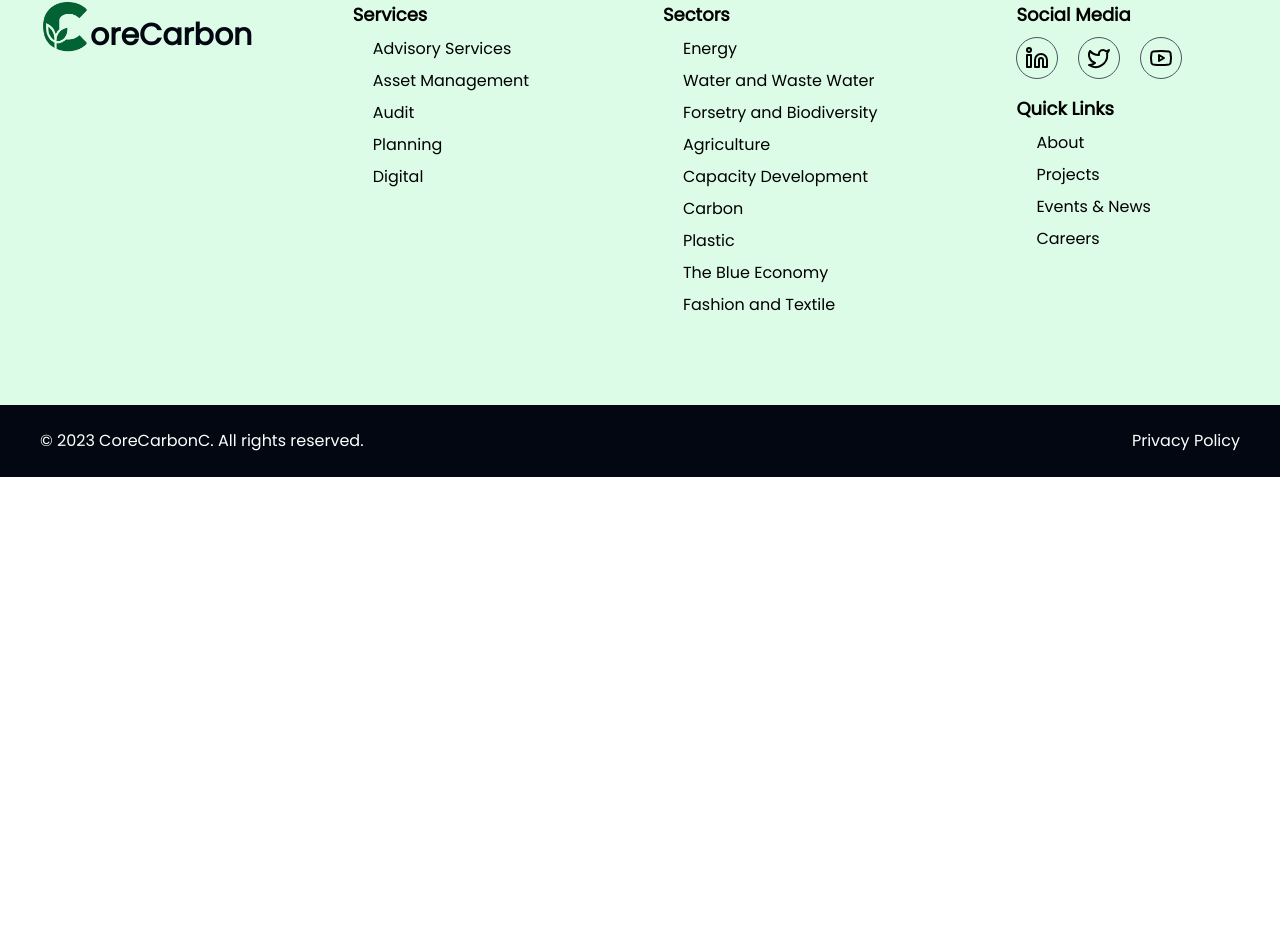
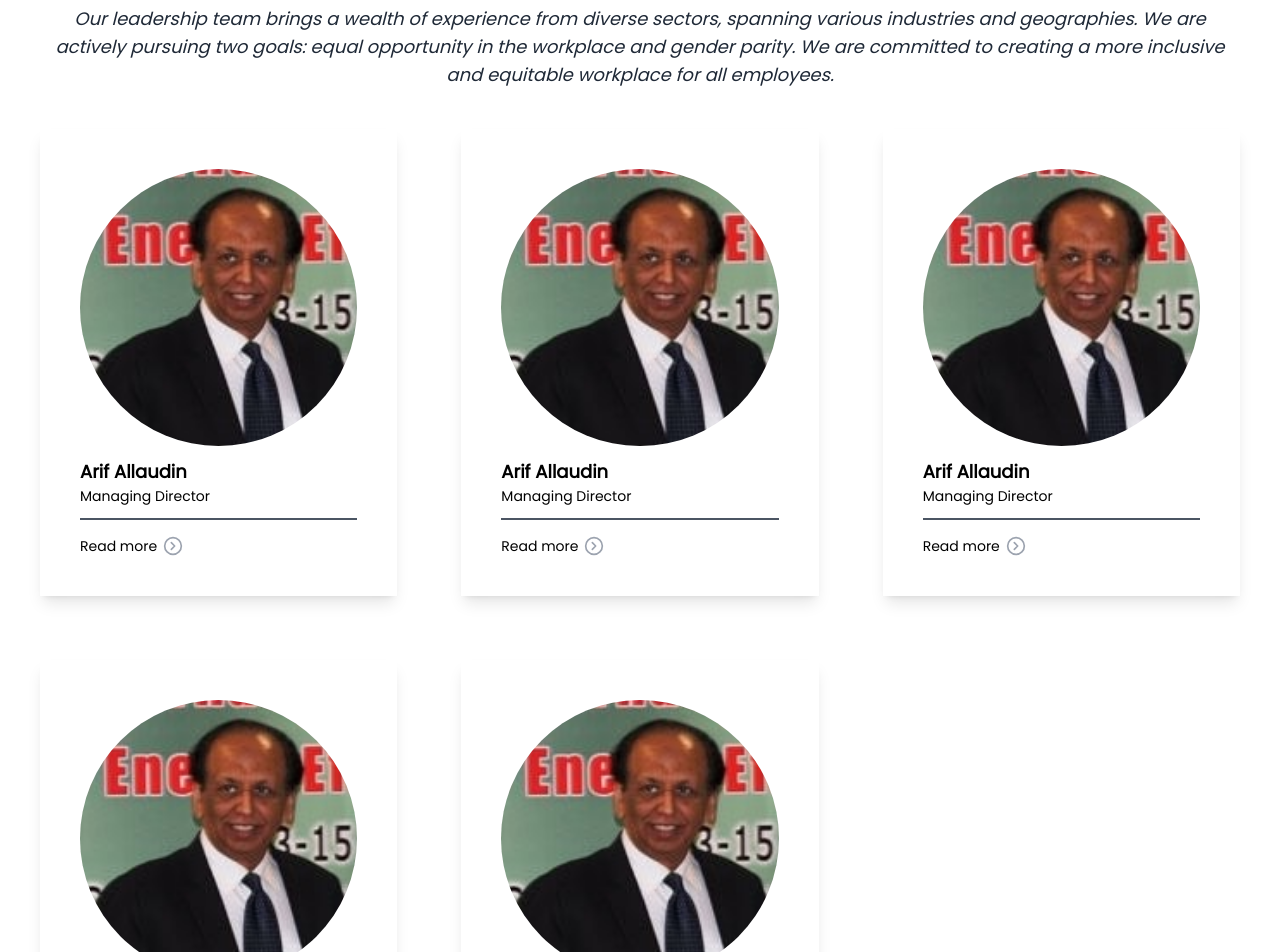
Before and after one commit to saadbutt27/core-carbon, a Next.js app: page /about in a window 1280 px wide. Shown: the part 1598-2550 px from the top of the page. Before the commit the page ends 2075 px from the top, so only its background shows below. Built offline with nearby package versions, Linux system fonts and the light colour scheme.

Commit message:
teams section added

```diff
--- /dev/null
+++ b/src/app/about/components/ProfileCard.tsx
@@ -0,0 +1,38 @@
+import React from "react";
+import Image from "next/image";
+import { type StaticImageData } from "next/image";
+import Link from "next/link";
+import { ChevronRightCircleIcon } from "lucide-react";
+
+export default function ProfileCard({
+  imageSrc,
+  title,
+  text,
+}: {
+  imageSrc: StaticImageData;
+  title: string;
+  text?: string;
+}) {
+  return (
+    <div className="group flex flex-col gap-y-4 p-7 sm:p-10 shadow-lg duration-300">
+      <div className="border-b-2 border-b-gray-600">
+        <Image
+          src={imageSrc.src}
+          alt={title}
+          width={350}
+          height={350}
+          className="mx-auto group-hover:scale-105 duration-300 rounded-full"
+        />
+        <h3 className="text-lg font-semibold  mt-3">{title}</h3>
+        {text && <p className=" text-sm mb-3">{text}</p>}
+      </div>
+      <Link
+        href={""}
+        className="flex items-center justify-start gap-x-1.5 text-sm group-hover:text-[#009f7f] duration-300"
+      >
+        Read more{" "}
+        <ChevronRightCircleIcon className="group-hover:translate-x-1 group-hover:text-[#009f7f] duration-300 w-5 h-5 text-gray-400" />
+      </Link>
+    </div>
+  );
+}
--- /dev/null
+++ b/src/app/about/components/Team.tsx
@@ -0,0 +1,47 @@
+import React from "react";
+import ProfileCard from "./ProfileCard";
+import Member1 from "public/images/team/arif_sir.jpg";
+
+export default function Team() {
+  return (
+    <section className="px-10">
+      <h1 className="text-4xl sm:text-5xl md:text-7xl text-center mb-3">
+        Our Team
+      </h1>
+      <p className="text-base md:text-lg text-gray-800 text-center mb-10 italic">
+        Our leadership team brings a wealth of experience from diverse sectors,
+        spanning various industries and geographies. We are actively pursuing
+        two goals: equal opportunity in the workplace and gender parity. We are
+        committed to creating a more inclusive and equitable workplace for all
+        employees.
+      </p>
+      <div className="grid grid-cols-1 sm:grid-cols-2 lg:grid-cols-3 gap-16">
+        <ProfileCard
+          imageSrc={Member1}
+          title="Arif Allaudin"
+          text="Managing Director"
+        />
+        <ProfileCard
+          imageSrc={Member1}
+          title="Arif Allaudin"
+          text="Managing Director"
+        />
+        <ProfileCard
+          imageSrc={Member1}
+          title="Arif Allaudin"
+          text="Managing Director"
+        />
+        <ProfileCard
+          imageSrc={Member1}
+          title="Arif Allaudin"
+          text="Managing Director"
+        />
+        <ProfileCard
+          imageSrc={Member1}
+          title="Arif Allaudin"
+          text="Managing Director"
+        />
+      </div>
+    </section>
+  );
+}
--- a/src/app/about/page.tsx
+++ b/src/app/about/page.tsx
@@ -1,10 +1,11 @@
 import React from "react";
 import TetimonaialBG from "public/images/tetimonial_image.webp";
 import Title from "@/components/reusable/Title";
+import Team from "./components/Team";
 
 export default function About() {
   return (
-    <section>
+    <section className="mb-20">
       <Title
         imgSrc={TetimonaialBG}
         title="About Core Carbon Canada"
@@ -112,6 +113,7 @@ export default function About() {
           </li>
         </ul>
       </div>
+      <Team />
     </section>
   );
 }
--- a/src/components/home_sections/net-zero/Program.tsx
+++ b/src/components/home_sections/net-zero/Program.tsx
@@ -34,7 +34,9 @@ export default function Program() {
       <div className="grid grid-cols-1 md:grid-cols-2 gap-6">
         <div className="flex flex-col gap-y-6">
           <p>Climate Change</p>
-          <h1 className="text-4xl sm:text-5xl md:text-7xl font-semibold">Achieve Net Zero</h1>
+          <h1 className="text-4xl sm:text-5xl md:text-7xl font-semibold">
+            Achieve Net Zero
+          </h1>
           <p className="text-2xl italic leading-10 font-thin">
             Accomplishing a Net Zero status - when your carbon emissions are
             replaced by elimination of carbon by sustainable practices or
@@ -52,7 +54,6 @@ export default function Program() {
               key={card.imagesrc.src}
               imageSrc={card.imagesrc}
               title={card.title}
-              text={undefined}
             />
           ))}
         </div>
--- a/src/components/home_sections/recent-projects-section/Project.tsx
+++ b/src/components/home_sections/recent-projects-section/Project.tsx
@@ -23,23 +23,22 @@ export default function Project({
         className="group-hover:scale-110 duration-300 max-w-full h-80"
       />
       <div className="flex flex-col gap-y-4 p-10 ">
-        <Link href={"/"} className="hover:text-green-400 duration-300">
+        <Link href={"/"} className="hover:text-[#009f7f] duration-300">
           <h4>Sustainable Stratergies</h4>
         </Link>
         <Link href={"/"}>
           {" "}
-          <h3
-            className="text-2xl leading-8 truncate overflow-ellipsis hover:text-green-400 duration-300">
+          <h3 className="text-2xl leading-8 truncate overflow-ellipsis hover:text-[#009f7f] duration-300">
             Protecting Natural Resources and Ensuring Food Security with
             Nature-Based Solutions
           </h3>
         </Link>
         <Link
-          href={"/"}
-          className="flex items-center gap-x-1.5 text-sm mt-10 group hover:text-green-400 duration-300"
+          href={""}
+          className="flex items-center gap-x-1.5 text-sm mt-10 group hover:text-[#009f7f] duration-300"
         >
           Read more{" "}
-          <ChevronRightCircleIcon className="group-hover:translate-x-1 group-hover:text-green-400 duration-300 w-5 h-5 text-gray-400" />
+          <ChevronRightCircleIcon className="group-hover:translate-x-1 group-hover:text-[#009f7f] duration-300 w-5 h-5 text-gray-400" />
         </Link>
       </div>
     </div>
--- a/src/components/home_sections/sector-section/Card.tsx
+++ b/src/components/home_sections/sector-section/Card.tsx
@@ -9,7 +9,7 @@ export default function Card({
 }: {
   imageSrc: StaticImageData;
   title: string;
-  text: string | undefined;
+  text?: string;
 }) {
   return (
     <div className="group flex flex-col items-center justify-center gap-y-4 p-6 shadow-lg duration-300">
@@ -21,7 +21,7 @@ export default function Card({
         className="group-hover:scale-110 duration-300"
       />
       <h3 className="text-lg font-semibold text-center">{title}</h3>
-      {text &&<p className="text-center text-sm font-light">{text}</p>}
+      {text && <p className="text-center text-sm font-light">{text}</p>}
     </div>
   );
 }
```
Also changed, not shown: public/images/team/arif_sir.jpg (added).
